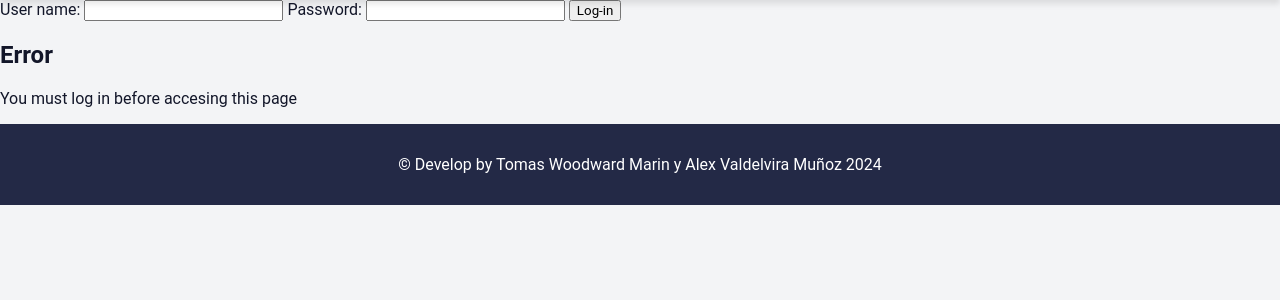
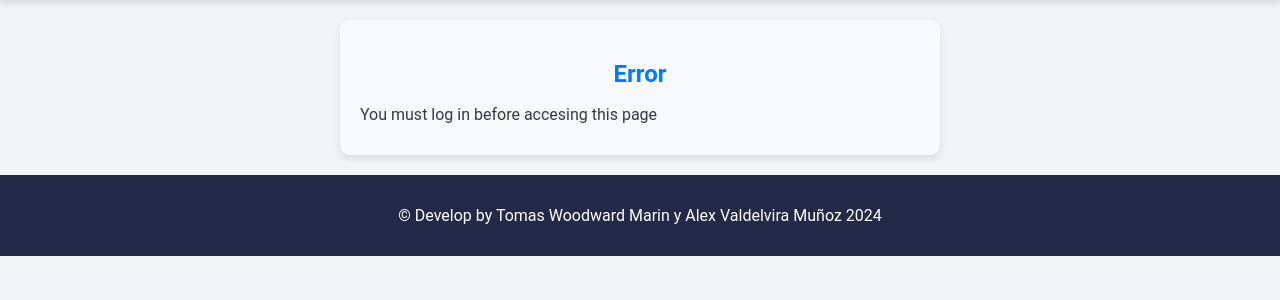
Before and after one commit to TomasWoodward/TomasWoodward.github.io, a PHP site: page /errorPage.html in a window 1280 px wide. Shown: the part 179-479 px from the top of the page. Run offline with PHP 8.4, Linux system fonts and the light colour scheme.

Commit message:
mas boludeces

```diff
--- a/css/searchStyle.css
+++ b/css/searchStyle.css
@@ -2,7 +2,6 @@ main{
 	text-align: center;
 
 	form{
-
 		display: flex;
 		flex-direction: column;
 		justify-content: center;
--- a/errorPage.html
+++ b/errorPage.html
@@ -5,6 +5,7 @@
     <meta name="viewport" content="width=device-width, initial-scale=1.0">
     <title>Error</title>
     <link rel="stylesheet" href="css/global.css" media="screen">
+    <link rel="stylesheet" href="css/albumResult.css">
 </head>
 
 <body>
@@ -25,20 +26,6 @@
         </ul>
     </nav>
 
-    <aside>
-        <form action="auth.html" method="post">
-
-            <label for="search">User name:</label>
-            <input type="text" id="userName" name="userName">
-
-            <label for="search">Password:</label>
-            <input type="password" id="pass" name="pass">
-
-            <input type="submit" value="Log-in">
-
-        </form>
-    </aside>
-
     <main>
         <h2>Error</h2>
 		<p>You must log in before accesing this page</p>
--- a/userProfile.html
+++ b/userProfile.html
@@ -4,14 +4,15 @@
     <meta charset="UTF-8">
     <meta name="viewport" content="width=device-width, initial-scale=1.0">
     <title>User profile</title>
+    <link rel="stylesheet" href="css/global.css" media="screen">
+    <link rel="stylesheet" href="css/userStyle.css">
 </head>
 
 <body>
     <header>
         <a href="index.html"><img src="img/system/Logo.png" alt="">
         <h1>PI-Pictures &amp; Images</h1></a>
-        <link rel="stylesheet" href="css/global.css" media="screen">
-        <link rel="stylesheet" href="css/userStyle.css">
+
     </header>
 
     <nav>
```
